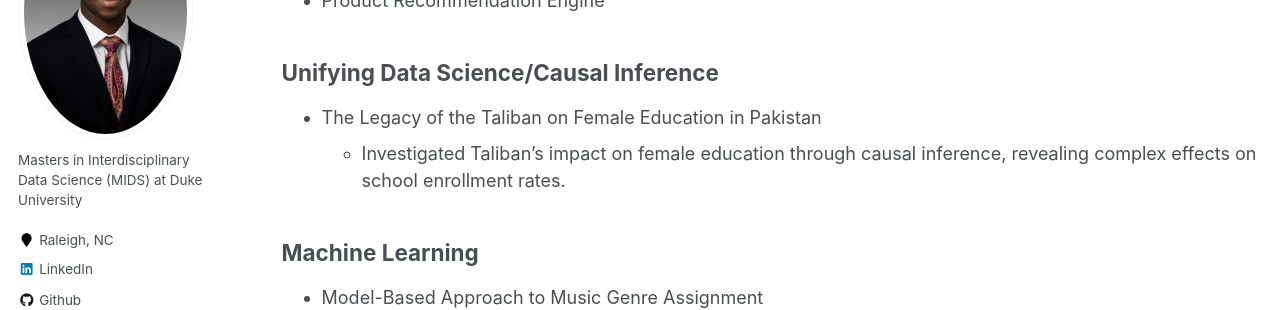
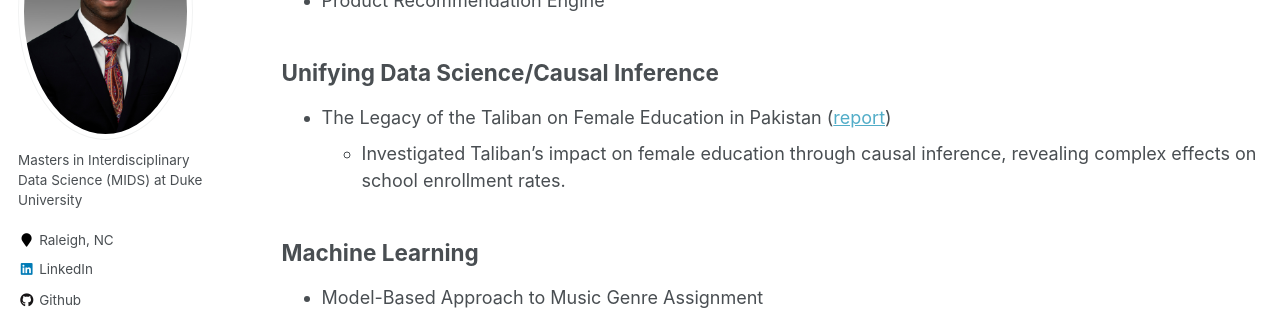
Before and after one commit to caratliff/caratliff.github.io, a Jekyll site: the page built from _pages/portfolio.md, in a window 1280 px wide and 900 px high, scrolled down 1095 px. Shown: the part 153-463 px from the top of the window. Built offline with Jekyll 4.4.1, drawn with Linux system fonts in a browser that asks for light colours.

Commit message:
Update portfolio.md

```diff
--- a/_pages/portfolio.md
+++ b/_pages/portfolio.md
@@ -36,7 +36,7 @@ author_profile: true
 * Product Recommendation Engine
 
 ## Unifying Data Science/Causal Inference
-* The Legacy of the Taliban on Female Education in Pakistan
+* The Legacy of the Taliban on Female Education in Pakistan ([report](https://github.com/caratliff/Impact-of-Taliban-on-Female-Education/blob/29207a3302023d0cef9228e36106e7ee5742a3aa/40-docs/701-final-report.pdf))
   * Investigated Taliban’s impact on female education through causal inference, revealing complex effects on school enrollment rates.
 
 ## Machine Learning
```
